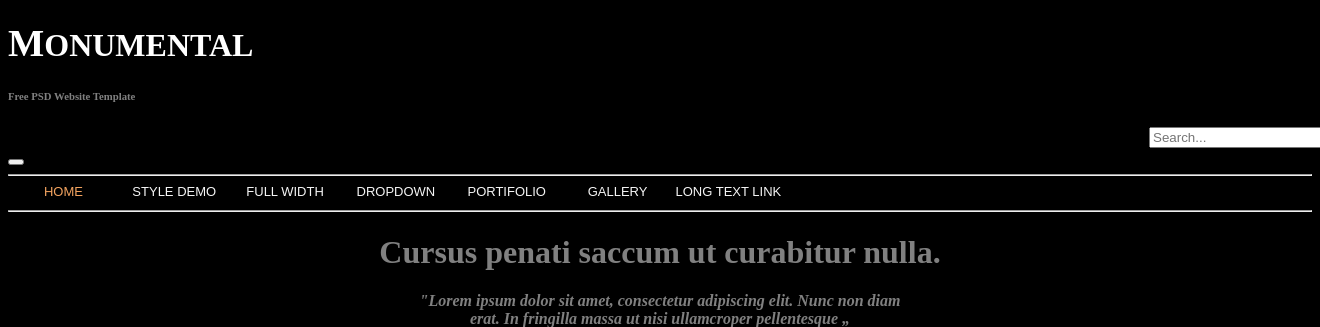
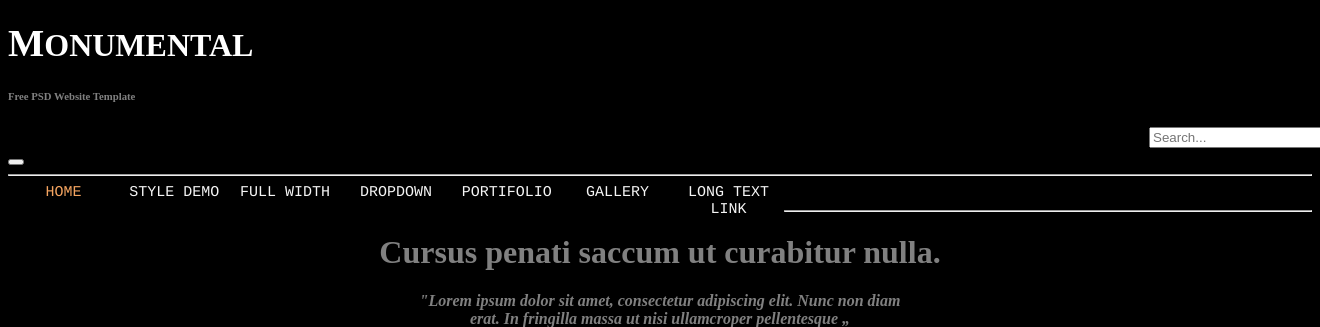
Before and after one commit to vehbirestelica/INT18_19_Gr18, a PHP site: page / in a window 1320 px wide; the page is wider, and only the part inside the window is pictured. Shown: the top 327 px of that part. Run offline with PHP 8.4, Linux system fonts and the light colour scheme.

Commit message:
Update style3.css

```diff
--- a/style3.css
+++ b/style3.css
@@ -10,15 +10,15 @@ background-color:black;
 .menu a{
 float:left;
 text-align:center;
-font-family: Arial;
+font-family: Courier;
 transition: 0.3s;
 width:8.5%;
 padding:2px 5;
-     text-decoration: none;
+text-decoration: none;
 color:whitesmoke;
-font-size:13px;
+font-size:15px;
 
 }
 .menu a:hover{
-background-color:darkgray;
+background-color:gray;
 }
```
